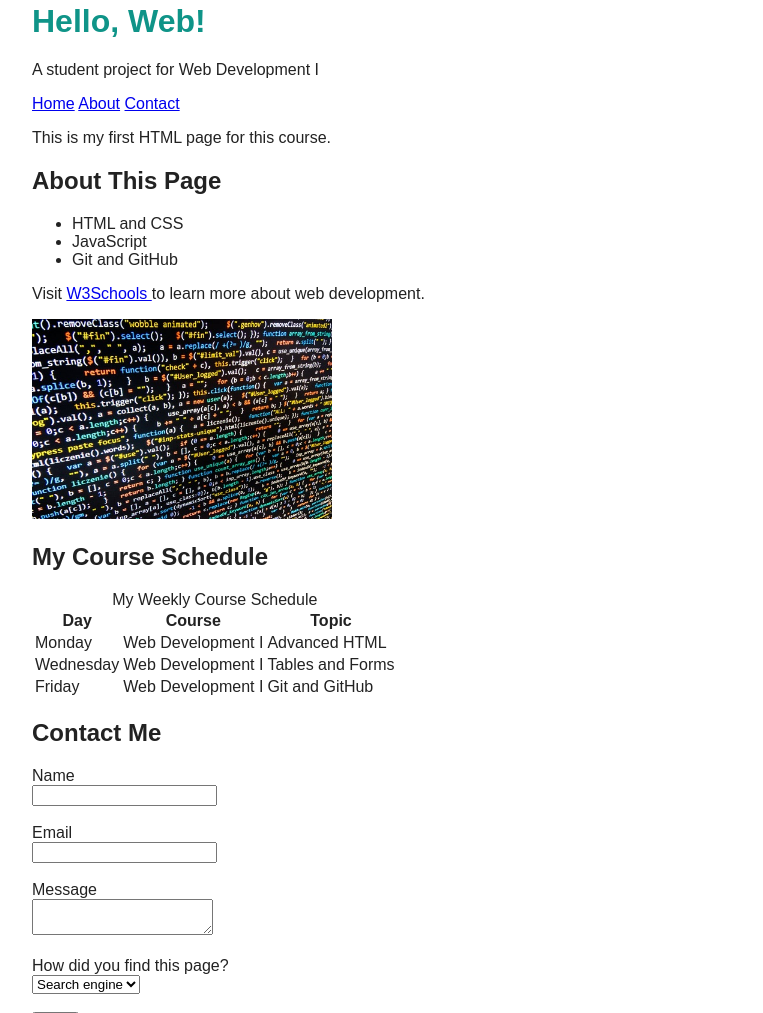
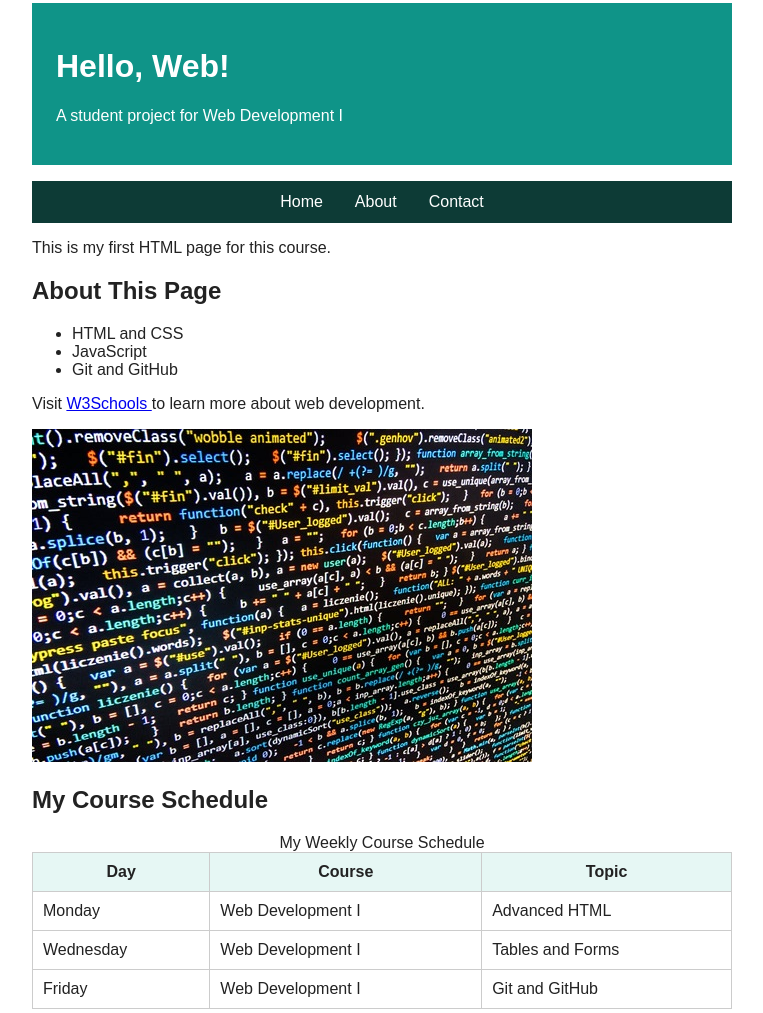
Before and after one commit to aabdi48/web-dev-labs, a plain HTML site: page index.html in a window 1280 px wide. Shown: the part 37-1050 px from the top of the page, without its empty margins (258-1021 px from the left). Drawn offline with Linux system fonts and the light colour scheme.

Commit message:
Style layout, nav, table, and form with CSS

```diff
--- a/index.html
+++ b/index.html
@@ -1,4 +1,4 @@
-<!-- Abdullahi Abdi — Lab 4 -->
+<!-- Abdullahi Abdi — Lab 5 -->
 
 <!DOCTYPE html>
 <html lang="en">
@@ -16,7 +16,7 @@
         <p>A student project for Web Development I</p>
     </header>
 
-    <nav>
+    <nav id="main-nav">
         <a href="#">Home</a>
         <a href="#">About</a>
         <a href="#">Contact</a>
@@ -26,6 +26,7 @@
 
         <p>This is my first HTML page for this course.</p>
 
+        <section>
             <h2>About This Page</h2>
 
             <ul>
@@ -42,8 +43,10 @@
                 to learn more about web development.
             </p>
 
-        <img src="photo.jpg" alt="My web development image" width="300">
+            <img src="photo.jpg" alt="Computer code displayed on a screen">
+        </section>
 
+        <section>
             <h2>My Course Schedule</h2>
 
             <table>
@@ -77,43 +80,35 @@
                     </tr>
                 </tbody>
             </table>
+        </section>
 
+        <section>
             <h2>Contact Me</h2>
 
             <form>
 
                 <label for="name">Name</label>
-            <br>
-            <input type="text" id="name" name="name" required>
-
-            <br><br>
+                <input type="text" id="name" name="name">
 
                 <label for="email">Email</label>
-            <br>
-            <input type="email" id="email" name="email" required>
+                <input type="email" id="email" name="email">
 
-            <br><br>
+                <label for="message">Message</label>
+                <textarea id="message" name="message"></textarea>
 
-            <label for="msg">Message</label>
-            <br>
-            <textarea id="msg" name="msg"></textarea>
+                <label for="find-page">How did you find this page?</label>
 
-            <br><br>
-
-            <label for="referral">How did you find this page?</label>
-            <br>
-
-            <select id="referral" name="referral">
-                <option value="search">Search engine</option>
-                <option value="social">Social media</option>
-                <option value="friend">A friend</option>
+                <select id="find-page" name="find-page">
+                    <option>Search engine</option>
+                    <option>Friend</option>
+                    <option>Social media</option>
+                    <option>Other</option>
                 </select>
-
-            <br><br>
 
                 <button type="submit">Send</button>
 
             </form>
+        </section>
 
     </main>
 
--- a/styles.css
+++ b/styles.css
@@ -1,3 +1,9 @@
+/* Abdullahi Abdi — Lab 5 */
+
+* {
+    box-sizing: border-box;
+}
+
 body {
     font-family: Arial, sans-serif;
     color: #222;
@@ -5,11 +11,64 @@ body {
     margin: 40px auto;
 }
 
+header {
+    padding: 24px;
+    background-color: #0f9488;
+    color: white;
+    margin-bottom: 16px;
+}
+
+header h1 {
+    color: white;
+}
+
 h1 {
     color: #0f9488;
+}
+
+#main-nav {
+    display: flex;
+    gap: 8px;
+    justify-content: center;
+    background-color: #0d3b36;
+}
+
+#main-nav a {
+    color: white;
+    text-decoration: none;
+    padding: 12px;
+}
+
+#main-nav a:hover {
+    background-color: #14b8a6;
 }
 
 img {
     max-width: 100%;
     height: auto;
 }
+
+table {
+    border-collapse: collapse;
+    width: 100%;
+}
+
+th,
+td {
+    padding: 10px;
+    border: 1px solid #ccc;
+}
+
+thead {
+    background-color: #e6f7f4;
+}
+
+input,
+textarea,
+select {
+    display: block;
+    width: 100%;
+    max-width: 400px;
+    padding: 8px;
+    margin-bottom: 12px;
+}
```
Lines whose indentation alone changed are shown as unchanged.
